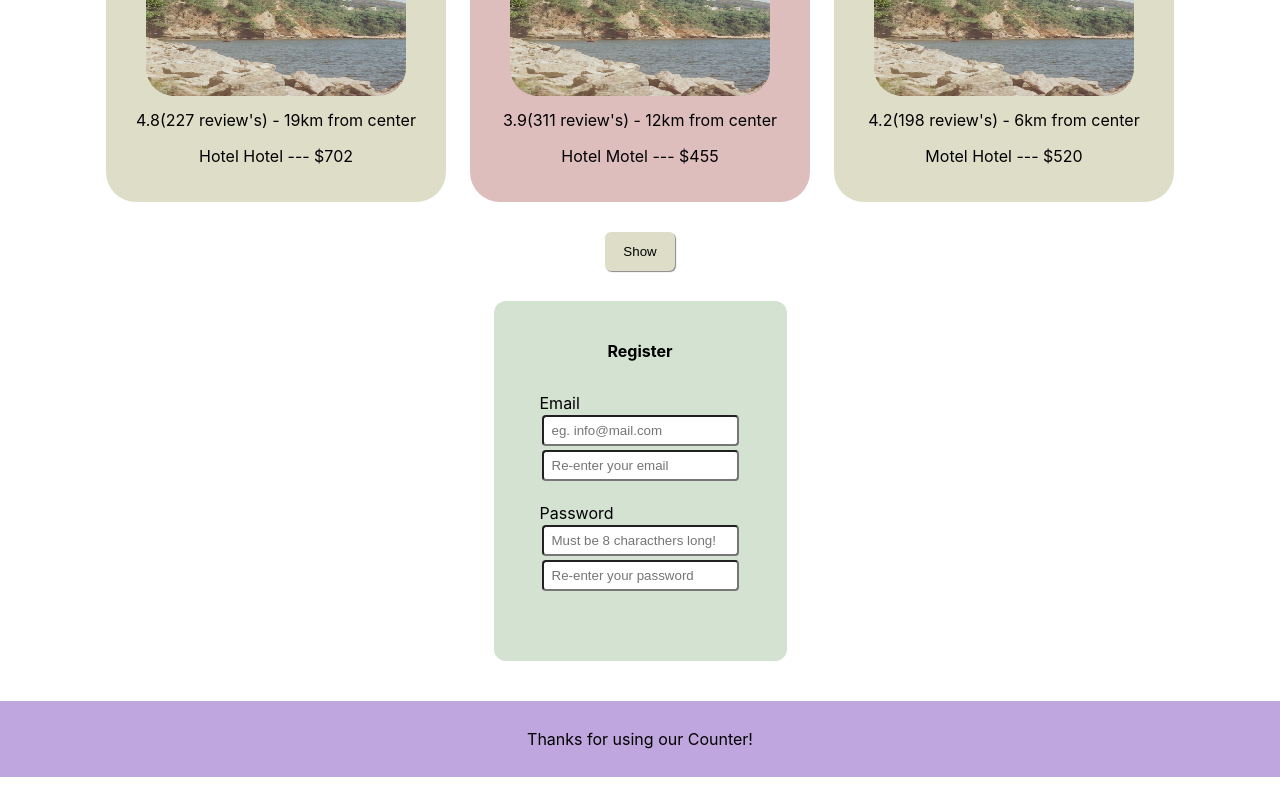
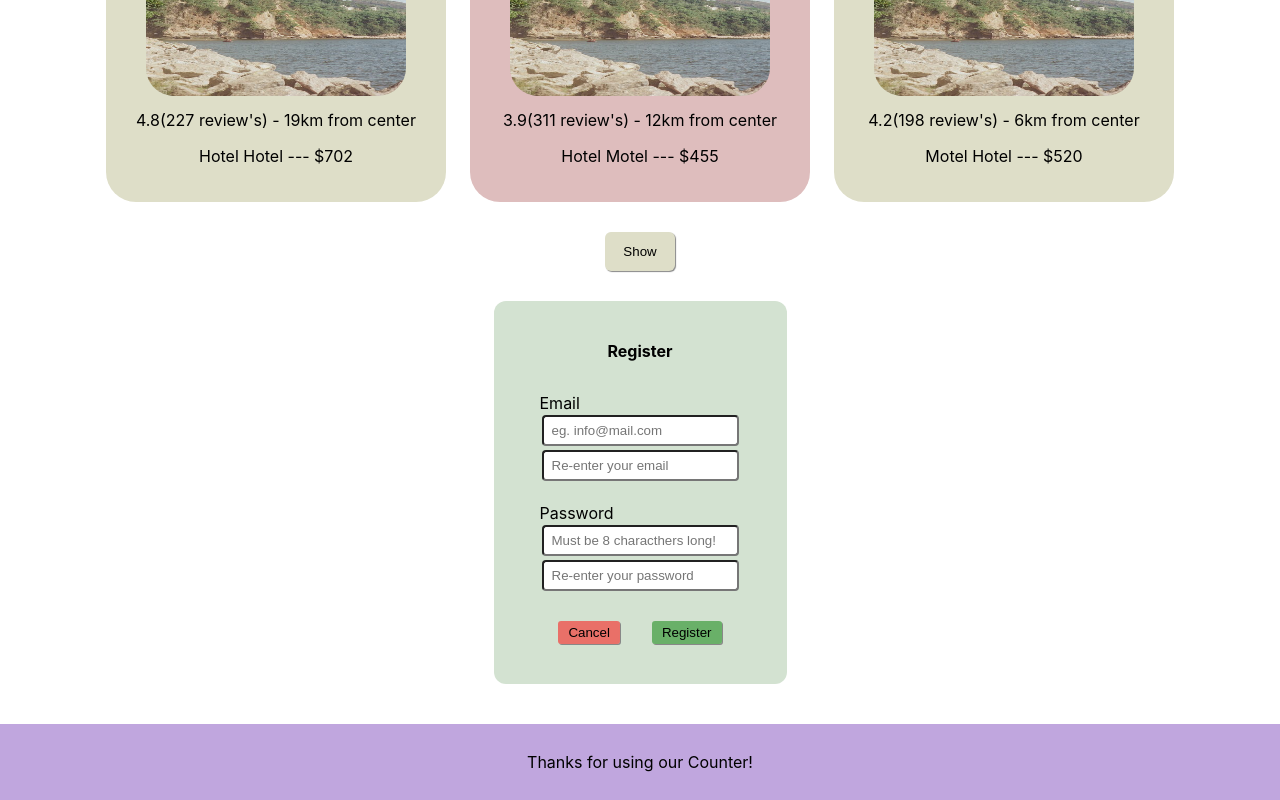
Before and after one commit to edinmavric/React-First-App, a React (Create React App) app: page / in a window 1280 px wide. Shown: the part 423-1223 px from the top of the page. Before the commit the page ends 1200 px from the top, so only its background shows below. Built offline with nearby package versions, Linux system fonts and the light colour scheme.

Commit message:
registration buttons

```diff
--- /dev/null
+++ b/src/components/button/button.js
@@ -0,0 +1,11 @@
+import './button.css';
+
+const Button = ({ text, classN }) => {
+  return (
+    <button className={classN} type="button">
+      {text}
+    </button>
+  );
+};
+
+export default Button;
--- a/src/components/registrationForm/registrationForm.css
+++ b/src/components/registrationForm/registrationForm.css
@@ -13,3 +13,28 @@ form {
   justify-content: center;
   align-items: center;
 }
+.registration-form-button-container {
+  display: flex;
+  justify-content: space-between;
+  align-items: center;
+}
+.registration-form-button-container button {
+  margin: 0 16px;
+  padding: 4px 10px;
+  border: none;
+  border-radius: 3px;
+  box-shadow: 1px 1px 0 0 #888888;
+  cursor: pointer;
+}
+.cancel-btn {
+  background-color: rgba(255, 0, 0, 0.5);
+}
+.reg-btn {
+  background-color: rgba(0, 128, 0, 0.5);
+}
+.cancel-btn:hover {
+  background-color: red;
+}
+.reg-btn:hover {
+  background-color: green;
+}
--- a/src/components/registrationForm/registrationForm.js
+++ b/src/components/registrationForm/registrationForm.js
@@ -1,5 +1,6 @@
 import './registrationForm.css';
 import Input from '../Input/Input';
+import Button from '../button/button';
 
 const Form = () => {
   return (
@@ -22,6 +23,10 @@ const Form = () => {
             classes="bottom-margin"
           />
         </div>
+        <div className="registration-form-button-container">
+          <Button text="Cancel" classN="cancel-btn" />
+          <Button text="Register" classN="reg-btn" />
+        </div>
       </form>
     </div>
   );
```
Also changed, not shown: src/components/button/button.css (added).
